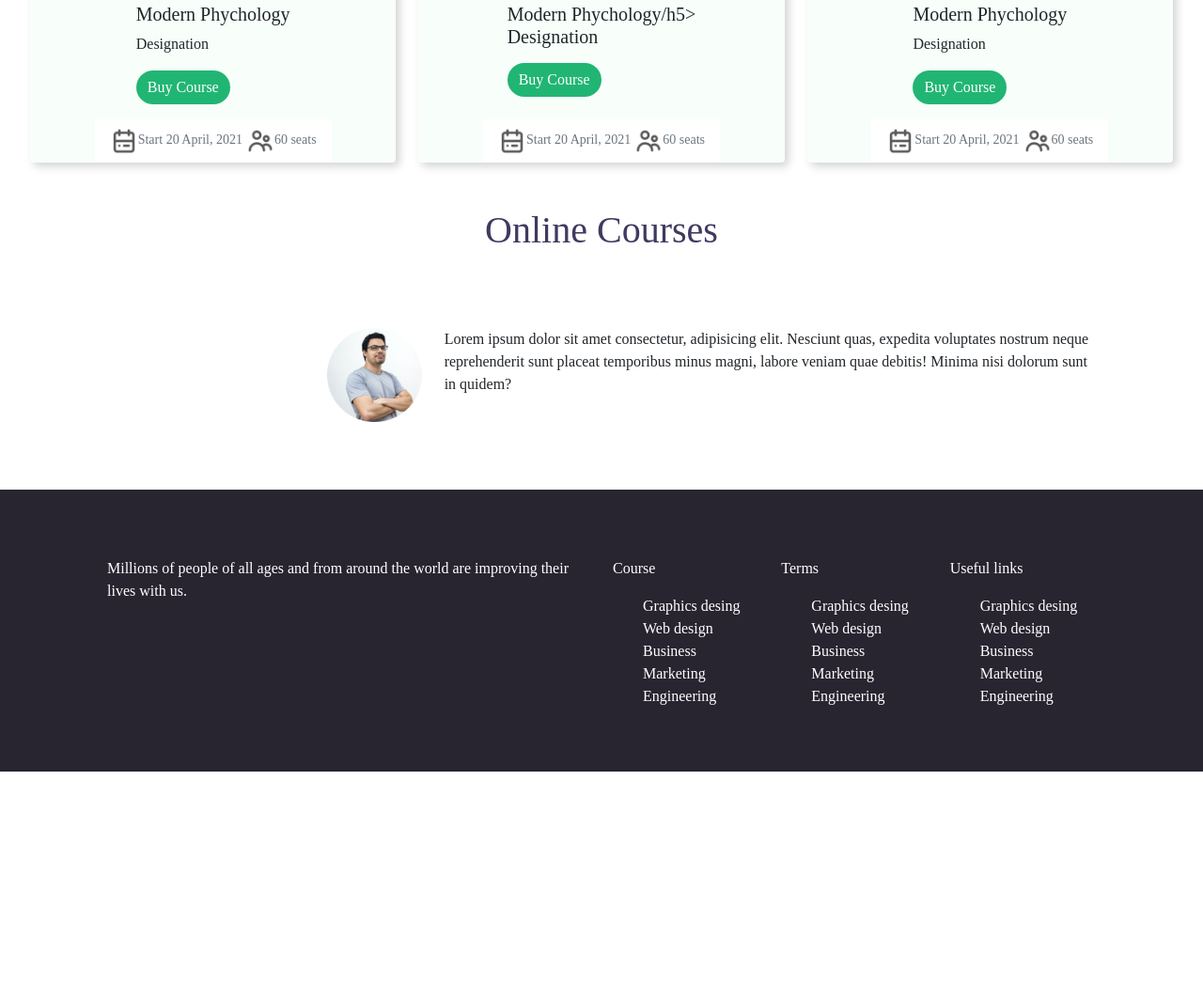
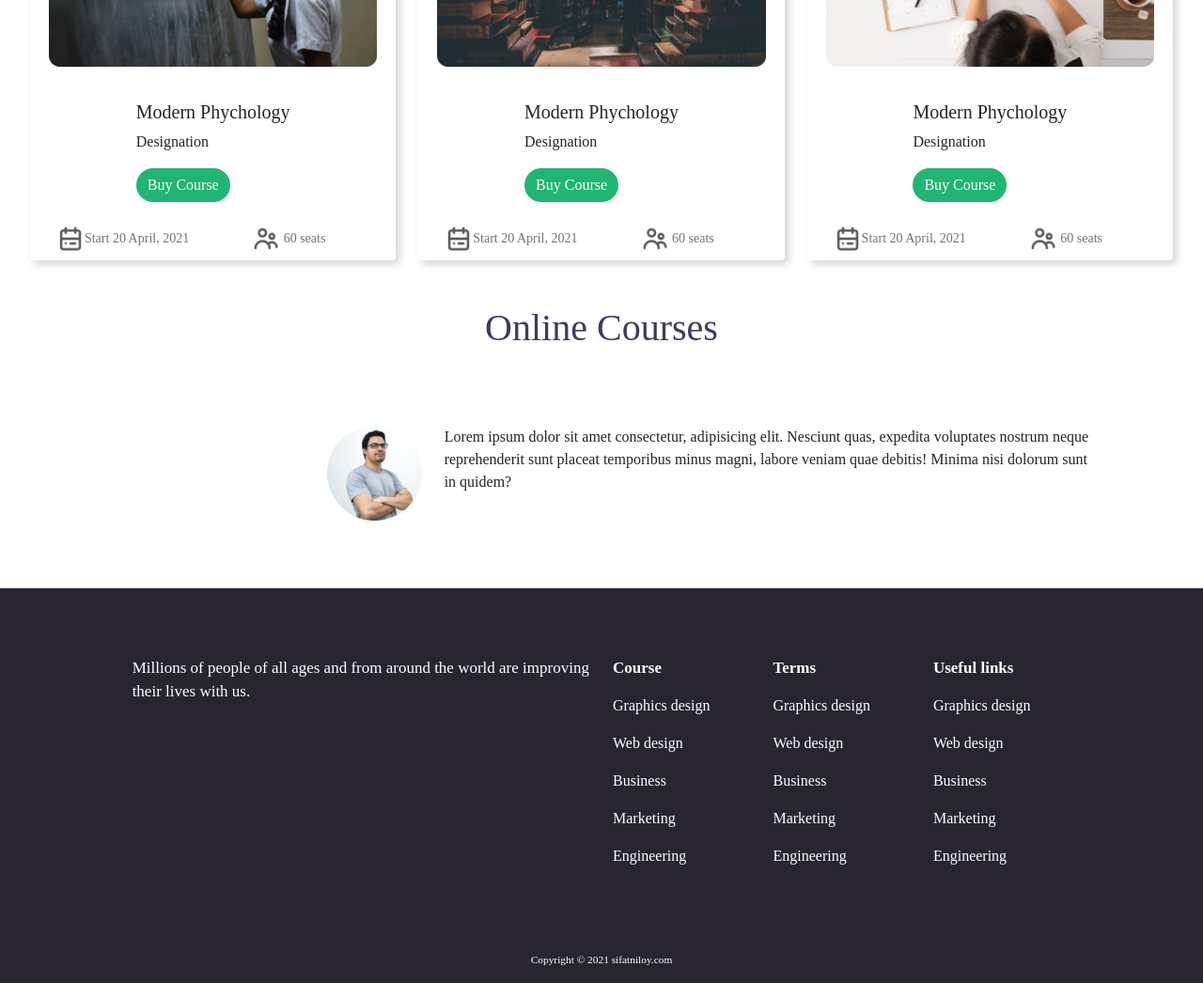
Before and after one commit to SifatNiloy/e-school, a plain HTML site: page index.html in a window 1280 px wide. Shown: the part 1124-2170 px from the top of the page at 94% size. Before the commit the page ends 1945 px from the top, so only its background shows below. Drawn offline with nearby package versions, Linux system fonts and the light colour scheme.

Commit message:
almost done

```diff
--- a/index.html
+++ b/index.html
@@ -12,10 +12,16 @@
     <div class="top-part">
 
         <div>
-
           <ul class="nav justify-content-end">
+            <nav class="navbar navbar-light ">
+              <div class="container-fluid">
+                <a class="navbar-brand" href="#">
+                  <img src="e-school-resources-master/ICON/Logo.png" alt=""  height="35" class="d-inline-block ">
+               </a>
+              </div>
+            </nav>
               <li class="nav-item">
-                    <a class="nav-link active" aria-current="page" href="#">Books</a>
+                  <a class="nav-link " aria-current="page" href="#"> Books</a>
               </li>
               <li class="nav-item">
                   <a class="nav-link" href="#">Courses</a>
@@ -65,7 +71,7 @@
     <div class="row row-cols-1 row-cols-md-4 g-4 ">
         <div class="col ">
           <div class="card h-100 ">
-            <img src="e-school-resources-master/ICON/book.png" class="card-img-top" alt="...">
+            <img src="e-school-resources-master/ICON/book.png" class="card-img-top-1" alt="...">
             <div class="card-body">
               <h5 class="card-title">1500+ Topic</h5>
               <p class="card-text">Learn anything</p>
@@ -74,7 +80,7 @@
         </div>
         <div class="col">
           <div class="card h-100">
-            <img src="e-school-resources-master/ICON/Student.png" class="card-img-top" alt="...">
+            <img src="e-school-resources-master/ICON/Student.png" class="card-img-top-1" alt="...">
             <div class="card-body">
               <h5 class="card-title">1800+ Students</h5>
               <p class="card-text">Learn anything</p>
@@ -83,7 +89,7 @@
         </div>
         <div class="col">
           <div class="card h-100">
-            <img src="e-school-resources-master/ICON/Test.png" class="card-img-top" alt="...">
+            <img src="e-school-resources-master/ICON/Test.png" class="card-img-top-1" alt="...">
             <div class="card-body">
               <h5 class="card-title">9K+ Test Taken</h5>
               <p class="card-text">Learn anything</p>
@@ -92,7 +98,7 @@
         </div>
         <div class="col">
           <div class="card h-100">
-            <img src="e-school-resources-master/ICON/Students.png" class="card-img-top" alt="...">
+            <img src="e-school-resources-master/ICON/Students.png" class="card-img-top-1" alt="...">
             <div class="card-body">
               <h5 class="card-title">2000+ Student</h5>
               <p class="card-text">Learn anything</p>
@@ -120,8 +126,14 @@
               <button type="button" class="btn btn-success">Buy Course</button>
             </div>
             <div class="card-footer">
+              <div>
+                <span style='margin-right:55px; display:inline-block;'>   &nbsp;
                 <small class="text-muted"><img class="vector" src="e-school-resources-master/ICON/calendar.png" alt="">Start 20 April, 2021</small>
-              <small class="text-muted"><img class="vector" src="e-school-resources-master/ICON/people.png" alt="">60 seats</small>
+                <span style='margin-left:55px; display:inline-block;'>   &nbsp;
+                <small class="text-muted text-indent: 50px"><img class="vector" src="e-school-resources-master/ICON/people.png" alt=""> 60 seats</small>
+                </span>
+              </div>
+
             </div>
           </div>
         </div>
@@ -129,13 +141,18 @@
           <div class="card h-100">
             <img src="e-school-resources-master/Photos/Morder psyc.png" class="card-img-top" alt="...">
             <div class="card-body">
-              <h5 class="card-title">Modern Phychology/h5>
+              <h5 class="card-title">Modern Phychology</h5>
               <p class="card-text">Designation</p>
               <button type="button" class="btn btn-success">Buy Course</button>
             </div>
             <div class="card-footer">
+              <div>
+                <span style='margin-right:55px; display:inline-block;'>   &nbsp;
                 <small class="text-muted"><img class="vector" src="e-school-resources-master/ICON/calendar.png" alt="">Start 20 April, 2021</small>
-              <small class="text-muted"><img class="vector" src="e-school-resources-master/ICON/people.png" alt="">60 seats</small>
+                <span style='margin-left:55px; display:inline-block;'>   &nbsp;
+                <small class="text-muted text-indent: 50px"><img class="vector" src="e-school-resources-master/ICON/people.png" alt=""> 60 seats</small>
+                </span>
+              </div>
             </div>
           </div>
         </div>
@@ -148,8 +165,13 @@
               <button type="button" class="btn btn-success">Buy Course</button>
             </div>
             <div class="card-footer">
+              <div>
+                <span style='margin-right:55px; display:inline-block;'>   &nbsp;
                 <small class="text-muted"><img class="vector" src="e-school-resources-master/ICON/calendar.png" alt="">Start 20 April, 2021</small>
-              <small class="text-muted"><img class="vector" src="e-school-resources-master/ICON/people.png" alt="">60 seats</small>
+                <span style='margin-left:55px; display:inline-block;'>   &nbsp;
+                <small class="text-muted text-indent: 50px"><img class="vector" src="e-school-resources-master/ICON/people.png" alt=""> 60 seats</small>
+                </span>
+              </div>
             </div>
           </div>
         </div>
@@ -190,40 +212,46 @@
               <p class="white-text">Millions of people of all ages and from around the world are improving their lives with us.</p>
             </div>
             <div class="col-md-2">
-              <p class="white-text">Course
-                <ul style="list-style-type:none;">
-                  <li>Graphics desing</li>
-                  <li>Web design</li>
-                  <li>Business</li>
-                  <li>Marketing</li>
-                  <li>Engineering</li>
-                </ul>
-              </p>
+              <p class="white-text"><b> Course</b> </p>
+              <div class="list">
+                <p>Graphics design</p>
+                <p>Web design</p>
+                <p>Business</p>
+                <p>Marketing</p>
+                <p>Engineering</p>
+              </div>
             </div>
             <div class="col-md-2">
-              <p class="white-text">Terms
-                <ul style="list-style-type:none;">
-                  <li>Graphics desing</li>
-                  <li>Web design</li>
-                  <li>Business</li>
-                  <li>Marketing</li>
-                  <li>Engineering</li>
-                </ul>
-              </p>
+              <p class="white-text"><b> Terms </b></p>
+              <div class="list">
+                <p>Graphics design</p>
+                <p>Web design</p>
+                <p>Business</p>
+                <p>Marketing</p>
+                <p>Engineering</p>
+              </div>
+
             </div>
             <div class="col-md-2">
-              <p class="white-text">Useful links
-                <ul style="list-style-type:none;">
-                  <li>Graphics desing</li>
-                  <li>Web design</li>
-                  <li>Business</li>
-                  <li>Marketing</li>
-                  <li>Engineering</li>
-                </ul>
-              </p>
+              <p class="white-text"><b> Useful links </b></p>
+              <div class="list">
+                <p>Graphics design</p>
+                <p>Web design</p>
+                <p>Business</p>
+                <p>Marketing</p>
+                <p>Engineering</p>
+              </div>
+
             </div>
           </div>
         </div>
+        <br>
+        <br>
+        <br>
+
+        <footer>
+          <small> Copyright © 2021 sifatniloy.com </small>
+        </footer>
       </div>
 
 
--- a/style.css
+++ b/style.css
@@ -41,12 +41,17 @@ h2{
 .card{
     align-items: center;
     border-style: none;
-    background-color: #F8FFFB;
+    background-color:  #ffffff ;
     box-shadow: 4px 4px 10px lightgray;
 }
-.card img{
+.card-img-top-1 {
+    width: 30%;
+    padding-top: 20px;
 
-    width: 50%;
+}
+.card-img-top{
+    padding: 20px;
+    border-radius: 11px;
 }
 h1{
     color: #413960;
@@ -66,18 +71,30 @@ h1{
 }
 .bottom-part{
     background-color: #282531;
-    height: 300px;
+    height:420px;
 
 }
 .white-text{
     color: rgb(255, 255, 255);
-    font-size: 16px;
+    font-size: 17px;
+    font-weight: 700px;
 }
 ul{
     color: white;
 
 }
+
 li
 {
   text-align:left;
 }
+footer{
+    text-align: center;
+    color: white;
+    font-weight: 200px;
+    font-size: 13px;
+}
+.list{
+    color: white;
+    font-weight: 400px;
+}
```
Also changed, not shown: e-school-resources-master/ICON/book.png. Lines whose indentation alone changed are shown as unchanged.
